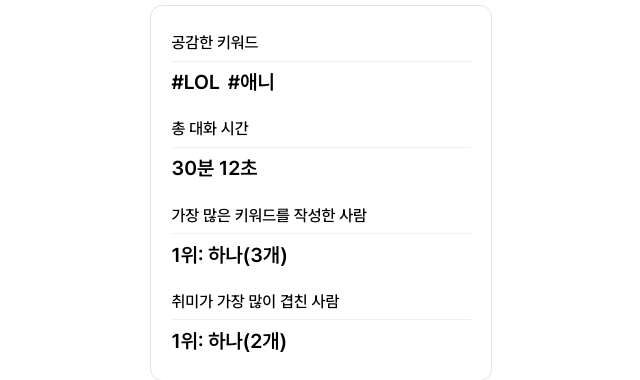
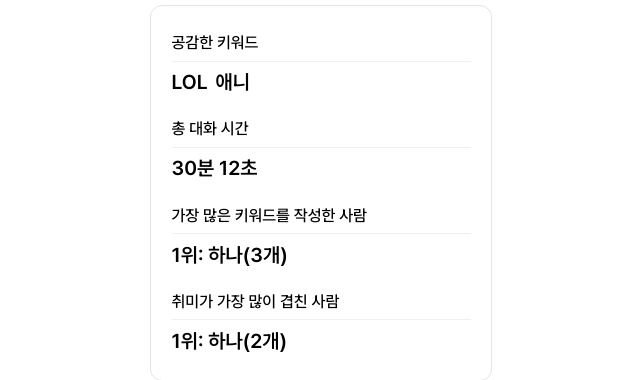
Before and after one commit to IT-s-Time-6Team/FE, a React (Vite) app: page /chatRoom/exit in a window 1280 px wide. Shown: the part 164-544 px from the top of the page, without its empty margins (319-959 px from the left). Built offline with nearby package versions, Linux system fonts and the light colour scheme; no server answers.

Commit message:
feat: mockdata로 채팅룸 종료 api 연동 시도

```diff
--- a/src/components/chatRoomExit/SummaryModal.tsx
+++ b/src/components/chatRoomExit/SummaryModal.tsx
@@ -4,6 +4,7 @@ import html2canvas from 'html2canvas';
 import { SubTitle, Title } from '@components/shared/TextStyles';
 import { Mask, ModalBody } from '@components/shared/ModalStyles';
 import rabbitIcon from '../../assets/summary_rabbit_icon.svg';
+
 interface SummaryModalProps {
   onClose: () => void;
 }
--- a/src/pages/chatRoomExit/chatRoomExpiredPage.tsx
+++ b/src/pages/chatRoomExit/chatRoomExpiredPage.tsx
@@ -3,9 +3,11 @@ import Button from '@components/chatRoomExit/Button';
 import { Container, Header } from '@components/shared/UIStyles';
 import { Title, SubTitle } from '@components/shared/TextStyles';
 import errorIcon from '../../assets/error_page_icon.svg';
+import { useNavigate } from 'react-router-dom';
 
 // 채팅룸 종료 오류 페이지
 const ChatRoomExpiredPage = () => {
+  const navigate = useNavigate();
   return (
     <Container>
       <ProfileImage src={errorIcon} />
@@ -13,7 +15,7 @@ const ChatRoomExpiredPage = () => {
         <Title>채팅룸이 종료되었어요.</Title>
         <SubTitle>이미 종료된 채팅룸이에요. 새 방을 만들어 볼까요?</SubTitle>
       </Header>
-      <Button text='새로운 채팅룸 만들기' />
+      <Button text='새로운 채팅룸 만들기' onClick={() => navigate('/rooms')} />
     </Container>
   );
 };
--- a/src/pages/chatRoomExit/chatRoomSummaryPage.tsx
+++ b/src/pages/chatRoomExit/chatRoomSummaryPage.tsx
@@ -1,20 +1,56 @@
 import styled from '@emotion/styled';
 import { useState } from 'react';
+import { useNavigate } from 'react-router-dom';
 import Button from '@components/chatRoomExit/Button';
 import { Container, Header } from '@components/shared/UIStyles';
 import { Title, SubTitle } from '@components/shared/TextStyles';
 import SummaryModal from '@components/chatRoomExit/SummaryModal';
 import { ModalPortal } from '@components/shared/ModalPortal';
+/* import { getRoomResult } from '@api/chatRoomResult'; */
 import DownloadIcon from '@assets/DownloadIcon.svg?react';
+/* interface RoomResult {
+  sharedKeywords: string[];
+  totalDuration: string;
+  topKeywordContributorNames: string[];
+  topKeywordCount: number;
+  mostMatchedHobbyUserNames: string[];
+  matchedHobbyCount: number;
+  requestMemberName: string;
+  requestMemberCharacterId: number;
+} */
+
 // 채팅룸 종료 요약 페이지
 const ChatRoomSummaryPage = () => {
   const [isOpen, setIsOpen] = useState<boolean>(false);
+  /*  const [roomResult, setRoomResult] = useState<RoomResult | null>(null); */
+  const roomResult = {
+    sharedKeywords: ['LOL', '애니'],
+    totalDuration: '30분 12초',
+    topKeywordContributorNames: ['하나'],
+    topKeywordCount: 3,
+    mostMatchedHobbyUserNames: ['하나'],
+    matchedHobbyCount: 2,
+    requestMemberName: 'member1',
+    requestMemberCharacterId: 1,
+  };
+  const navigate = useNavigate();
+  /*  const roomKey = '123'; */
   const handleOpenModal = () => {
     setIsOpen(true);
   };
   const handleCloseModal = () => {
     setIsOpen(false);
   };
+  /* const handleRoomResult = async () => {
+    if (!roomKey) return;
+    try {
+      const res = await getRoomResult(roomKey);
+      console.log('요약 결과 조회:', res);
+      setRoomResult(res.data);
+    } catch (err: unknown) {
+      console.error('요약 결과 조회 실패:', err);
+    }s
+  }; */
   return (
     <Container>
       <SummaryHeader>
@@ -27,24 +63,29 @@ const ChatRoomSummaryPage = () => {
             <MainText>공감한 키워드</MainText>
             <Divider />
             <TagWrapper>
-              <Title>#LOL</Title>
-              <Title>#애니</Title>
+              {roomResult.sharedKeywords.map((keyword, id) => (
+                <Title key={id}>{keyword}</Title>
+              ))}
             </TagWrapper>
           </Wrapper>
           <Wrapper>
             <MainText>총 대화 시간</MainText>
             <Divider />
-            <Title>30분 12초</Title>
+            <Title>{roomResult.totalDuration}</Title>
           </Wrapper>
           <Wrapper>
             <MainText>가장 많은 키워드를 작성한 사람</MainText>
             <Divider />
-            <Title>1위: 하나(3개)</Title>
+            <Title>
+              1위: {roomResult.topKeywordContributorNames}({roomResult.topKeywordCount}개)
+            </Title>
           </Wrapper>
           <Wrapper>
             <MainText>취미가 가장 많이 겹친 사람</MainText>
             <Divider />
-            <Title>1위: 하나(2개)</Title>
+            <Title>
+              1위: {roomResult.mostMatchedHobbyUserNames}({roomResult.matchedHobbyCount}개)
+            </Title>
           </Wrapper>
         </Box>
         <SaveWrapper onClick={handleOpenModal}>
@@ -56,7 +97,7 @@ const ChatRoomSummaryPage = () => {
         <FeedbackText>서비스 피드백을 부탁드려도 될까요?</FeedbackText>
         <FormLinkText>https://docs.google.com/forms/435432</FormLinkText>
       </FeedbackBox>
-      <Button text='메인으로 돌아가기' />
+      <Button text='메인으로 돌아가기' onClick={() => navigate('/rooms')} />
       {isOpen && (
         <ModalPortal>
           <SummaryModal onClose={handleCloseModal} />
```
